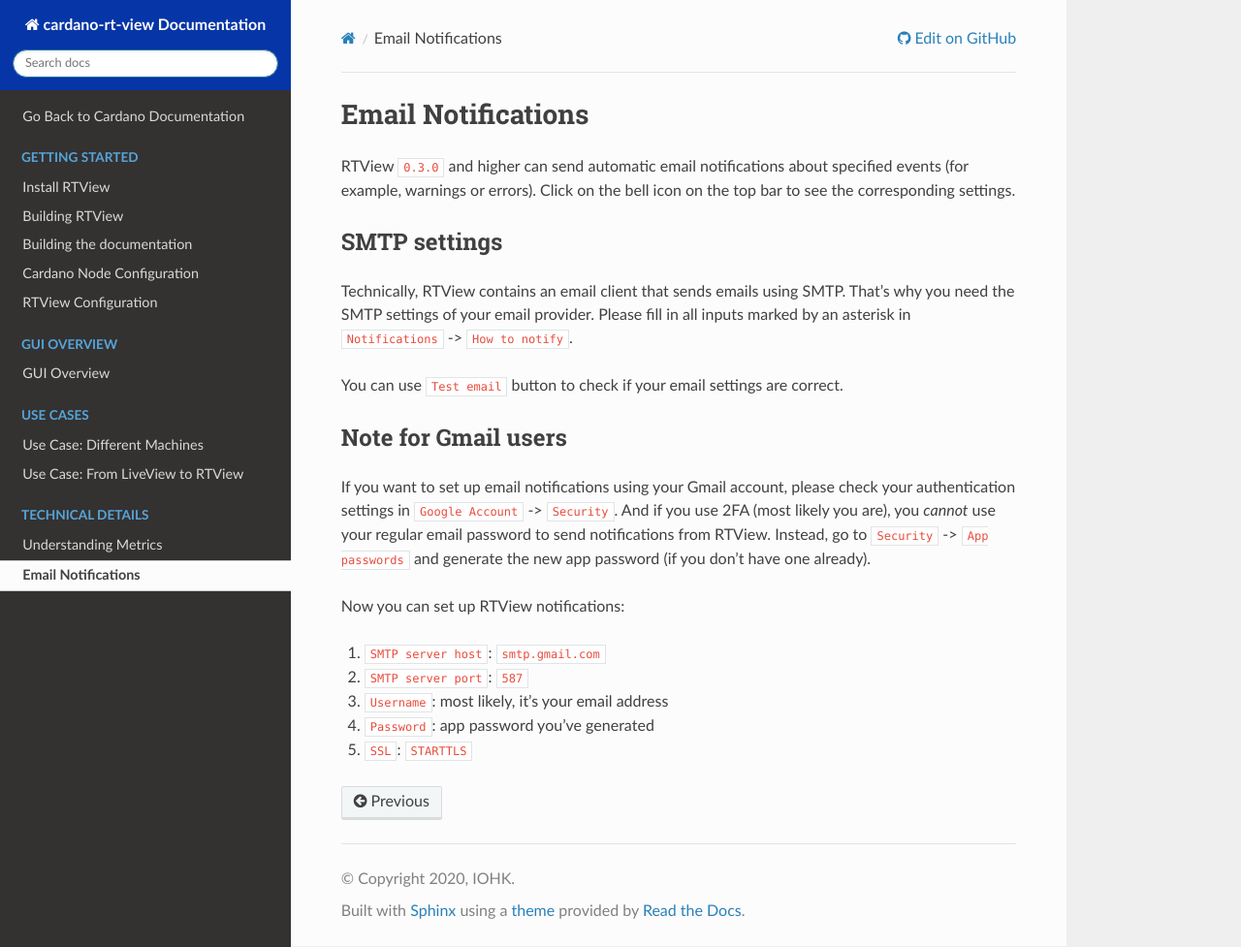
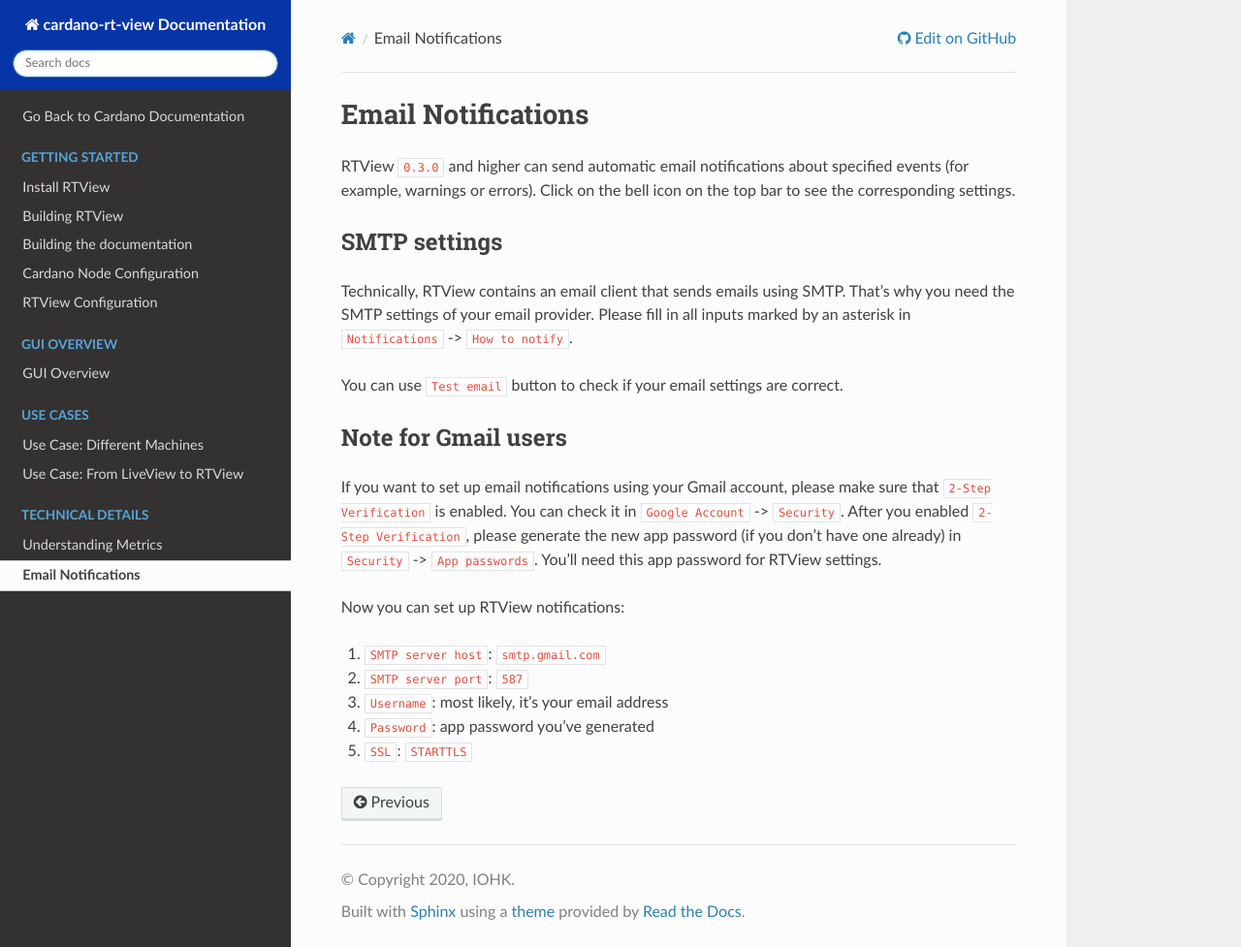
Before and after one commit to input-output-hk/cardano-rt-view, a Sphinx documentation site: the page built from doc/technical-details/email-notifications.md, in a window 1280 px wide and 977 px high. Shown: the whole window at 97% size. Built offline with Sphinx 7.4.7 and the Read the Docs theme 2.0.0, drawn with Linux system fonts in a browser that asks for light colours.

Commit message:
Update email-notifications.md

```diff
--- a/doc/technical-details/email-notifications.md
+++ b/doc/technical-details/email-notifications.md
@@ -10,7 +10,7 @@ You can use `Test email` button to check if your email settings are correct.
 
 ## Note for Gmail users
 
-If you want to set up email notifications using your Gmail account, please check your authentication settings in `Google Account` -> `Security`. And if you use 2FA (most likely you are), you _cannot_ use your regular email password to send notifications from RTView. Instead, go to `Security` -> `App passwords` and generate the new app password (if you don't have one already).
+If you want to set up email notifications using your Gmail account, please make sure that `2-Step Verification` is enabled. You can check it in `Google Account` -> `Security`. After you enabled `2-Step Verification`, please generate the new app password (if you don't have one already) in `Security` -> `App passwords`. You'll need this app password for RTView settings.
 
 Now you can set up RTView notifications:
 
```
